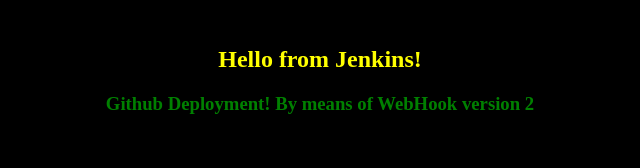
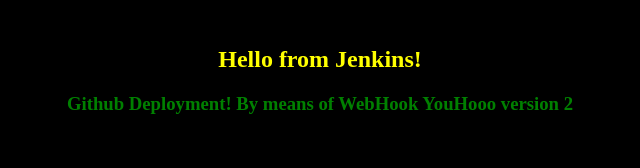
Before and after one commit to EfimSirotkin/JenkinsApp, a plain HTML site: page index.html in a window 1280 px wide. Shown: the top 168 px of the page, without its empty margins (320-960 px from the left). Drawn offline with Linux system fonts and the light colour scheme.

Commit message:
trigger auto deploy

```diff
--- a/index.html
+++ b/index.html
@@ -3,7 +3,7 @@
 <center>
 <<<<<<< HEAD
 <h2><font color=yellow>Hello from Jenkins!</font></h2>
-<h3><font color=green> Github Deployment! By means of WebHook version 2</font></h3>
+<h3><font color=green> Github Deployment! By means of WebHook YouHooo version 2</font></h3>
 =======
 <h2><font color=yellow>Hello everyone from Jenkins!</font></h2>
 <h3><font color=green> Github Deployment! version 3</font></h3>
```
